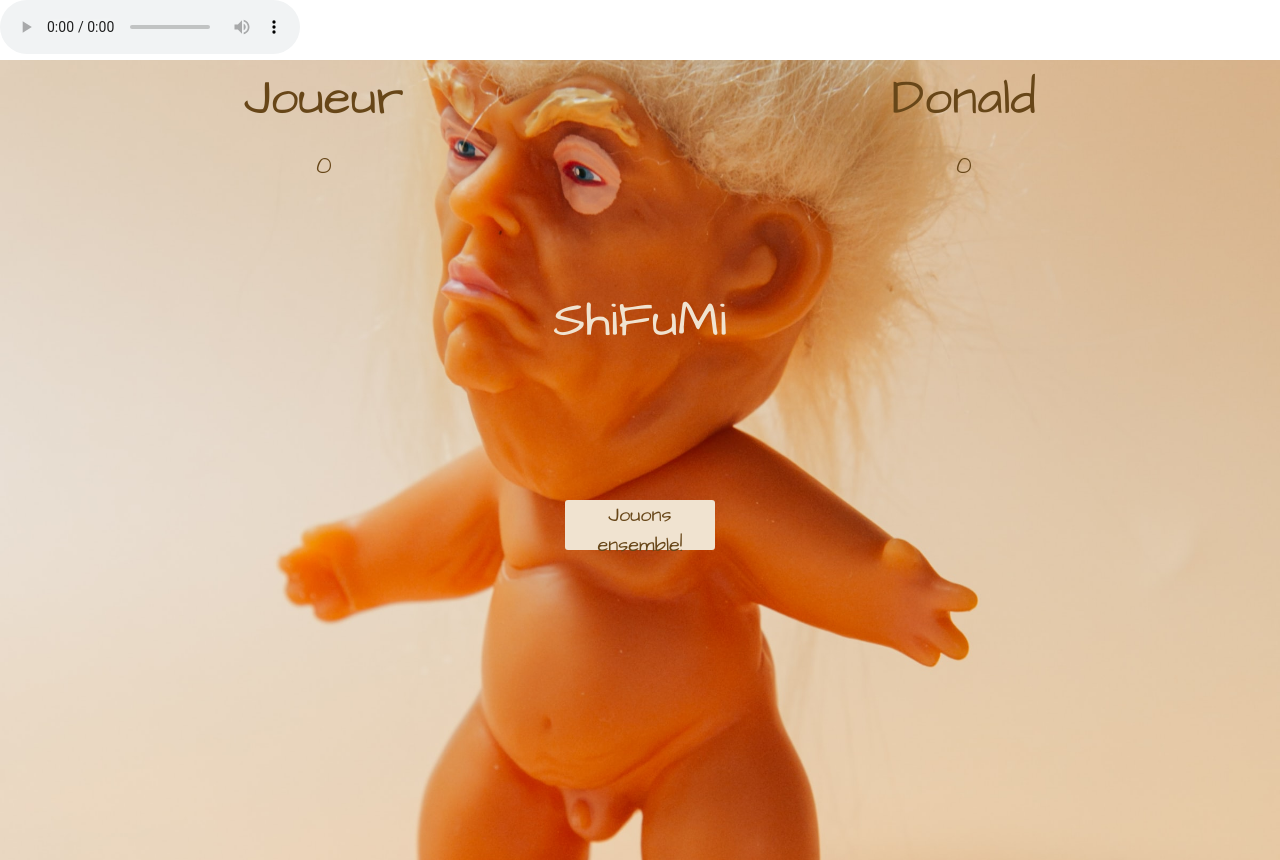
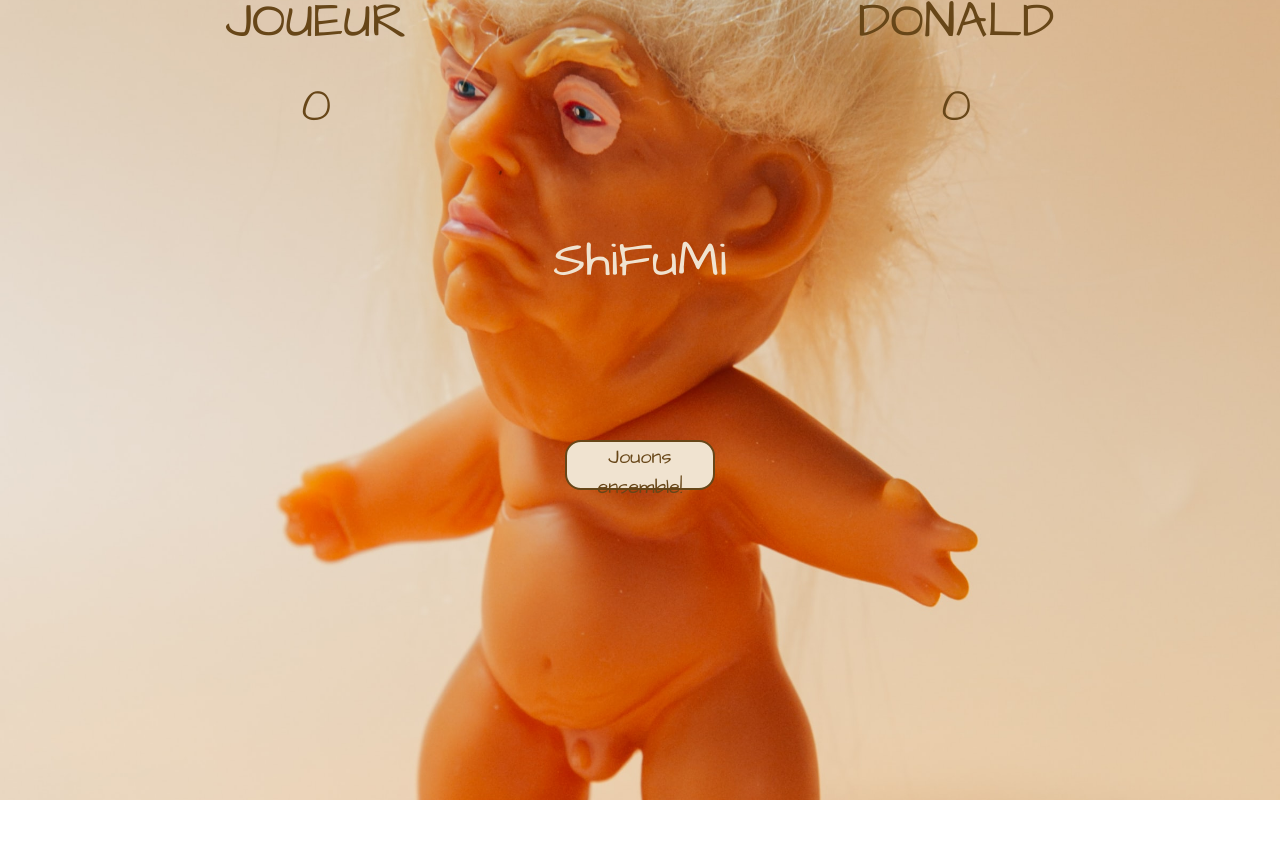
Before and after one commit to Dragon-S20/PFC, a plain HTML site: page index.html in a window 1280 px wide. After the commit the page ends 800 px from the top, so only its background shows below. Drawn offline with nearby package versions, Linux system fonts and the light colour scheme.

Commit message:
cutomization

```diff
--- a/index.html
+++ b/index.html
@@ -15,10 +15,12 @@
 </head>
 <body>
     <header>
-        <audio controls="controls">
+        <!--
+            <audio controls="controls">
             <source src="/assets/song_PFC.mp3" type="audio/wav">
             Votre navigateur ne prend pas en charge l'élément <code>audio</code>.
           </audio>
+        -->
     </header>
  <section class="game">
     <div class="score">
@@ -38,8 +40,8 @@
     <div class="match fadeOut">
         <h2 class="winner">Faites un choix</h2>
         <div class="hands">
-        <img class="player-hand" src="/assets/scissors2.png" alt="" />
-        <img class="computer-hand" src="/assets/scissors2.png" alt="" />
+        <img class="player-hand" src="/assets/paper3.png" alt="" />
+        <img class="computer-hand" src="/assets/paper3.png" alt="" />
         </div>
         <div class="options">
             <button class="rock">Pierre</button>
--- a/shifumi.js
+++ b/shifumi.js
@@ -3,9 +3,9 @@ let pScore = 0;
 let cScore = 0;
 
 const startGame = () => {
-    const playBtn = document.querySelector(".intro button")
-    const introScreen = document.querySelector(".intro")
-    const match = document.querySelector(".match")
+    const playBtn = document.querySelector(".intro button");
+    const introScreen = document.querySelector(".intro");
+    const match = document.querySelector(".match");
 
     playBtn.addEventlistener("click", () => {
         introScreen.classList.add("fadeOut");
@@ -108,12 +108,12 @@ const startGame = () => {
         pScore++;
         updateScore();
         return;
-    }
          }
-        };
-        startGame = ()
-        playMatch = ()
-        updateScore = ()
+        }
     };
 
+    startGame = ();
+    playMatch = ();
+    updateScore = ();
+}
     game ();
--- a/style.css
+++ b/style.css
@@ -24,14 +24,15 @@ section {
     background-color: var(--beige);
     background-image: url("assets/bg.jpg");
     background-size: cover;
-    background-position: center;
+    background-position: center center;
+    background-attachment: local, fixed;
     text-align: center;
     /*font-size: 1.5rem;*/
 }
 
 .score {
     color: var(--fonce);
-    /*color: rgb(224,224,224);*/
+    text-transform: uppercase;
     height: 20vh;
     display: flex;
     justify-content: space-around;
@@ -45,7 +46,7 @@ section {
 .score p {
     text-align: center;
     padding: 0.625rem;
-    font-size: 1.56rem;
+    font-size: 3rem;
 }
 
 .intro {
@@ -71,8 +72,9 @@ section {
     border: none;
     color: var(--fonce);
     font-size: 1.25rem;
-    background-color: var(--beige);;
-    border-radius: 0.19rem;
+    background-color: var(--beige);
+    border: 0.125rem solid;
+    border-radius: 1rem;
     cursor: pointer;
 
 }
```
Also changed, not shown: assets/paper3.png (added).
